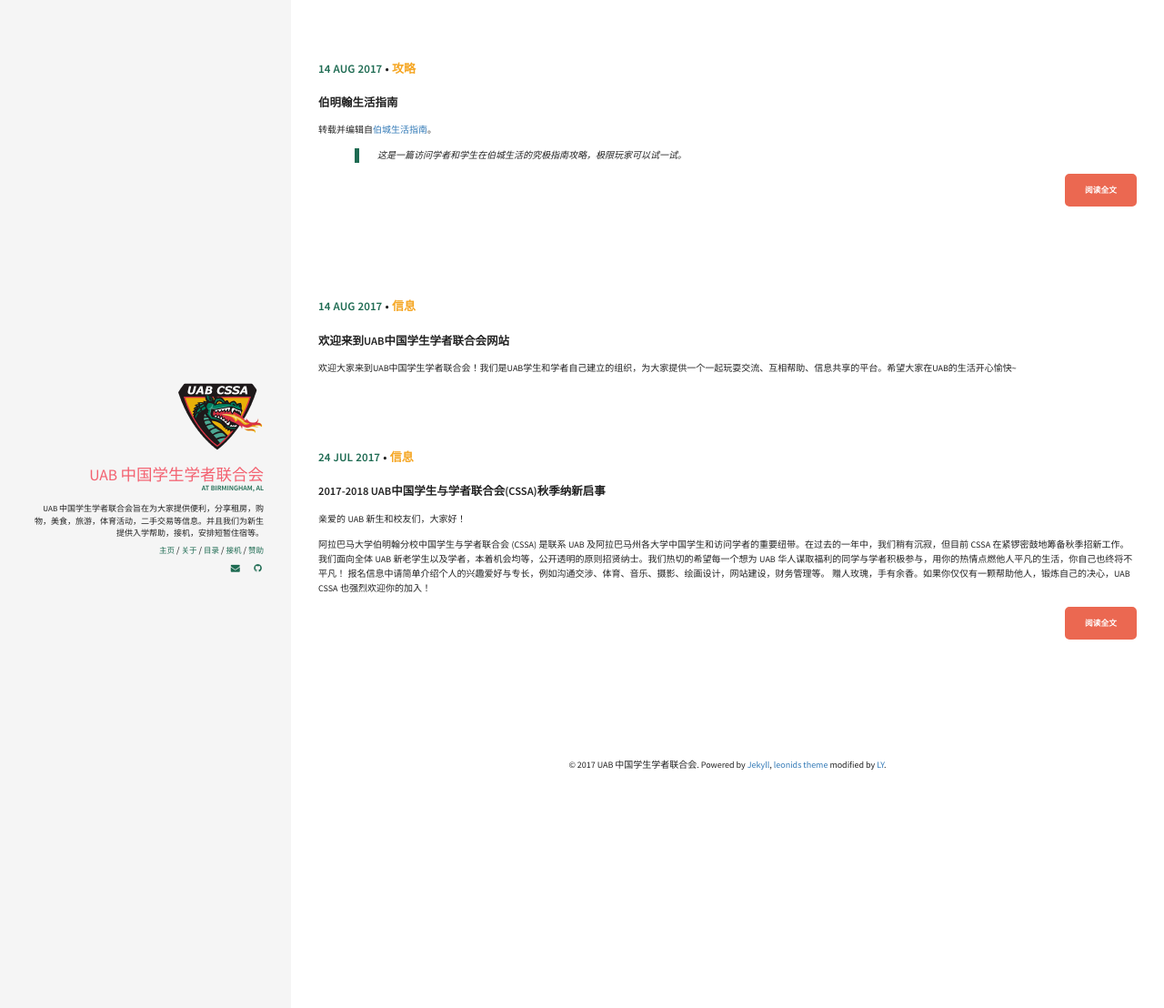
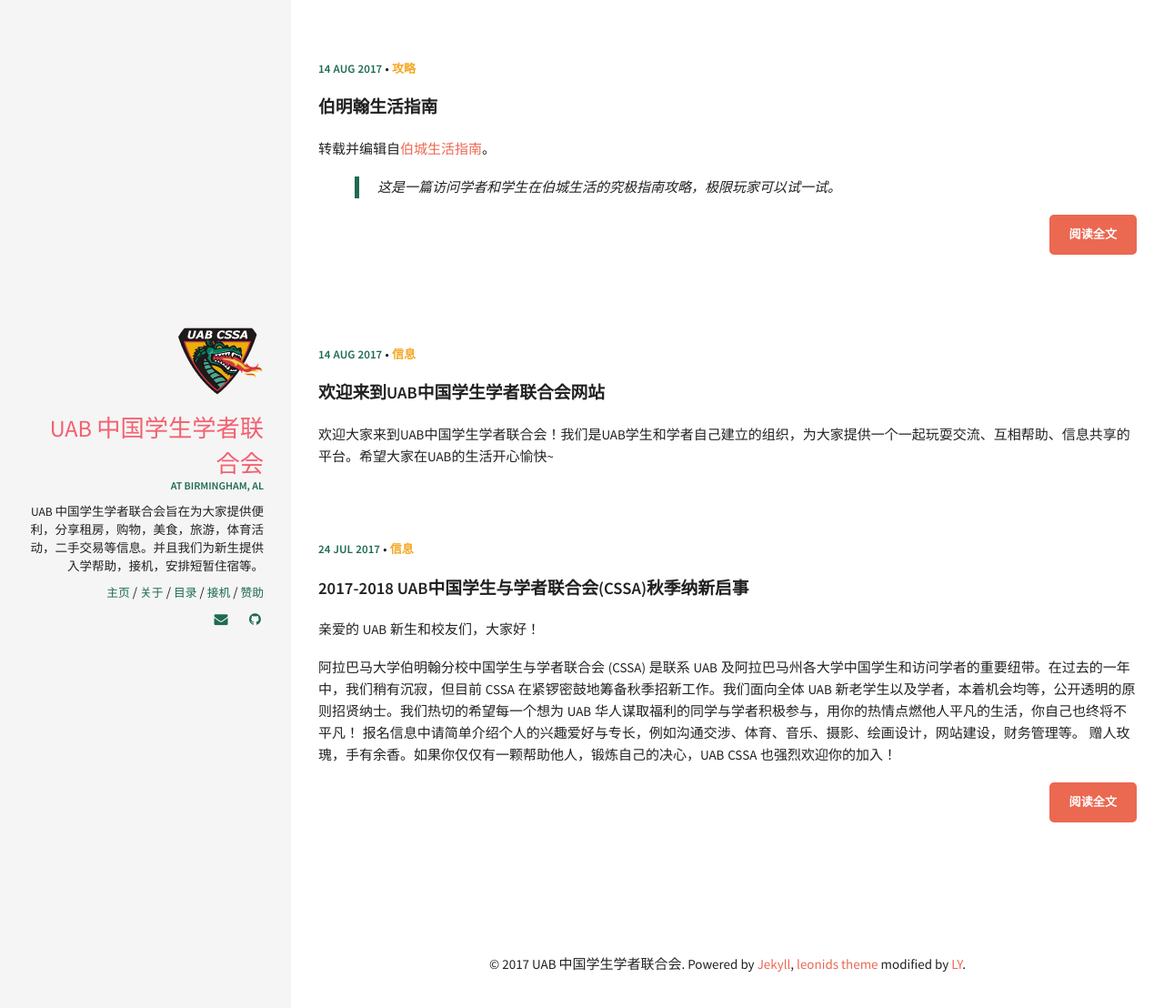
Before and after one commit to sctongye/uabcssa.github.io, a Jekyll site: the page built from index.html, in a window 1280 px wide. Shown: the top 1108 px of the page at 91% size. Built offline with Jekyll 4.4.1, drawn with Linux system fonts in a browser that asks for light colours.

Commit message:
hope that's right

```diff
--- a/_includes/head.html
+++ b/_includes/head.html
@@ -9,7 +9,6 @@
   <!-- CSS files -->
   <link rel="stylesheet" href="{{ site.url }}/css/font-awesome.min.css">
   <link rel="stylesheet" href="{{ site.url }}/css/main.css">
-  <link rel="stylesheet" href="{{ site.url }}/css/bootstrap.min_modify.css">
 
   <link rel="canonical" href="{{ page.url | replace:'index.html','' | prepend: site.url }}">
   <link rel="alternate" type="application/rss+xml" title="{{ site.title }}" href="{{ " /feed.xml " | prepend: site.url }}" />
--- a/css/main.scss
+++ b/css/main.scss
@@ -25,3 +25,6 @@
 @import "pages/tags";
 @import "pages/archive";
 @import "pages/post";
+
+
+@import url('http://uabcssa.github.io/css/bootstrap.min_modify.css');
```
